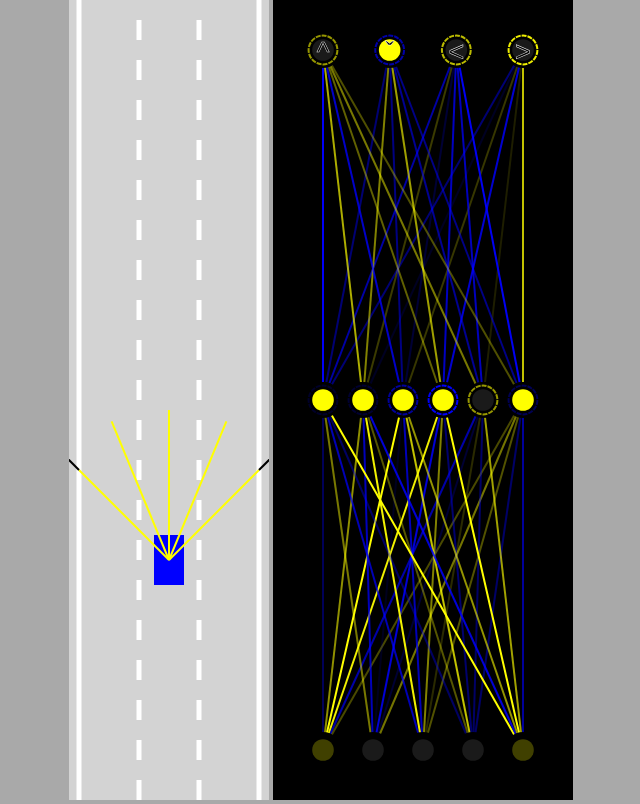
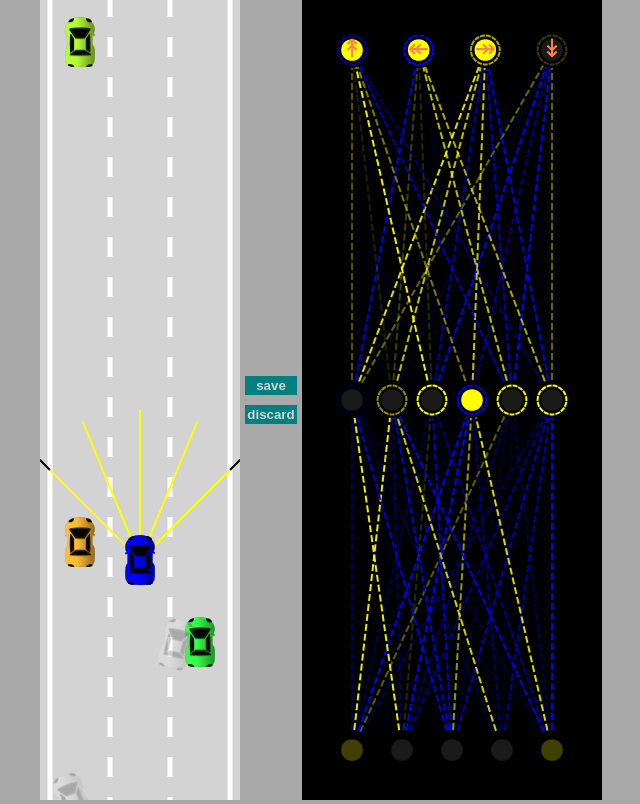
Before and after one commit to boskoa/self-driving-car, a plain HTML site: page index.html in a window 1280 px wide. Shown: the whole page, without its empty margins (319-959 px from the left). Drawn offline with Linux system fonts and the light colour scheme.

Commit message:
Randomized traffic

```diff
--- a/car.js
+++ b/car.js
@@ -1,5 +1,5 @@
 class Car {
-  constructor(x, y, width, height, controlType, maxSpeed = 3) {
+  constructor(x, y, width, height, controlType, maxSpeed = 3, color = "blue") {
     this.x = x;
     this.y = y;
     this.width = width;
@@ -20,6 +20,22 @@ class Car {
     }
 
     this.controls = new Controls(controlType);
+
+    this.img = new Image();
+    this.img.src = "car.png";
+
+    this.mask = document.createElement("canvas");
+    this.mask.width = width;
+    this.mask.height = height;
+    const maskCtx = this.mask.getContext("2d");
+    this.img.onload = () => {
+      maskCtx.fillStyle = color;
+      maskCtx.rect(0, 0, this.width, this.height);
+      maskCtx.fill();
+
+      maskCtx.globalCompositeOperation = "destination-atop";
+      maskCtx.drawImage(this.img, 0, 0, this.width, this.height);
+    };
   }
 
   update(roadBorders, traffic) {
@@ -122,8 +138,8 @@ class Car {
     this.y -= Math.cos(this.angle) * this.speed;
   }
 
-  draw(ctx, color) {
-    if (this.damaged) {
+  draw(ctx, drawSensor = false) {
+    /* if (this.damaged) {
       ctx.fillStyle = "red";
     } else {
       ctx.fillStyle = color;
@@ -134,10 +150,37 @@ class Car {
       ctx.lineTo(this.polygon[i].x, this.polygon[i].y);
     }
 
-    ctx.fill();
+    ctx.fill(); */
 
-    if (this.sensor) {
+    if (this.sensor && drawSensor) {
       this.sensor.draw(ctx);
     }
+
+    ctx.save();
+
+    ctx.translate(this.x, this.y);
+    ctx.rotate(-this.angle);
+
+    if (!this.damaged) {
+      ctx.drawImage(
+        this.mask,
+        -this.width / 2,
+        -this.height / 2,
+        this.width,
+        this.height
+      );
+
+      ctx.globalCompositeOperation = "multiply";
+    }
+
+    ctx.drawImage(
+      this.img,
+      -this.width / 2,
+      -this.height / 2,
+      this.width,
+      this.height
+    );
+
+    ctx.restore();
   }
 }
--- a/controls.js
+++ b/controls.js
@@ -20,14 +20,14 @@ class Controls {
         case "ArrowUp":
           this.forward = true;
           break;
-        case "ArrowDown":
-          this.reverse = true;
-          break;
         case "ArrowLeft":
           this.left = true;
           break;
         case "ArrowRight":
           this.right = true;
+          break;
+        case "ArrowDown":
+          this.reverse = true;
           break;
         default:
           return;
--- a/index.html
+++ b/index.html
@@ -9,11 +9,15 @@
 
 <body>
   <canvas id="carCanvas"></canvas>
+  <div id="verticalButtons">
+    <button onclick="save()">save</button>
+    <button onclick="discard()">discard</button>
+  </div>
   <canvas id="networkCanvas"></canvas>
+  <script src="utils.js"></script>
   <script src="visualizer.js"></script>
   <script src="network.js"></script>
   <script src="sensor.js"></script>
-  <script src="utils.js"></script>
   <script src="road.js"></script>
   <script src="controls.js"></script>
   <script src="car.js"></script>
--- a/main.js
+++ b/main.js
@@ -6,30 +6,92 @@ networkCanvas.width = 300;
 const carCtx = carCanvas.getContext("2d");
 const networkCtx = networkCanvas.getContext("2d");
 const road = new Road(carCanvas.width / 2, carCanvas.width * 0.9);
-const car = new Car(road.getLaneCenter(1), 100, 30, 50, "KEYS");
-const traffic = [new Car(road.getLaneCenter(1), -100, 30, 50, "DUMMY", 2)];
+const N = 20;
+const trafficCount = 10;
+const positions = getPositions(trafficCount);
+const cars = generateCars(N);
+let bestCar = cars[0];
+if (localStorage.getItem("bestBrain")) {
+  cars.forEach((car, i) => {
+    car.brain = JSON.parse(localStorage.getItem("bestBrain"));
+    if (i !== 0) {
+      NeuralNetwork.mutate(car.brain, 0.05);
+    }
+  });
+}
+
+const traffic = [...new Array(trafficCount)].map((i) => (i = generateDummy()));
 
 animate();
 
-function animate() {
+function save() {
+  localStorage.setItem("bestBrain", JSON.stringify(bestCar.brain));
+}
+
+function discard() {
+  localStorage.removeItem("bestBrain");
+}
+
+function generateCars(N) {
+  const cars = [];
+  for (let i = 0; i < N; i++) {
+    cars.push(new Car(road.getLaneCenter(1), 100, 30, 50, "AI", 3, "blue"));
+  }
+
+  return cars;
+}
+
+function generateDummy() {
+  const position = positions.splice(
+    Math.round(Math.random() * (positions.length - 1)),
+    1
+  )[0];
+
+  const car = new Car(
+    road.getLaneCenter(getRandomLane(road.laneCount)),
+    position,
+    30,
+    50,
+    "DUMMY",
+    2,
+    getRandomColor()
+  );
+
+  return car;
+}
+
+function animate(time) {
   for (let i = 0; i < traffic.length; i++) {
     traffic[i].update(road.borders, []);
   }
-  car.update(road.borders, traffic);
+
+  for (let i = 0; i < cars.length; i++) {
+    cars[i].update(road.borders, traffic);
+  }
+
+  bestCar = cars.find((c) => c.y === Math.min(...cars.map((a) => a.y)));
+
   carCanvas.height = window.innerHeight;
   networkCanvas.height = window.innerHeight;
 
   carCtx.save();
 
-  carCtx.translate(0, -car.y + carCanvas.height * 0.7);
+  carCtx.translate(0, -bestCar.y + carCanvas.height * 0.7);
   road.draw(carCtx);
   for (let i = 0; i < traffic.length; i++) {
-    traffic[i].draw(carCtx, "green");
+    traffic[i].draw(carCtx);
   }
-  car.draw(carCtx, "blue");
+
+  carCtx.globalAlpha = 0.2;
+  for (let i = 0; i < cars.length; i++) {
+    cars[i].draw(carCtx);
+  }
+  carCtx.globalAlpha = 1;
+  bestCar.draw(carCtx, true);
 
   carCtx.restore();
 
-  Visualizer.drawNetwork(networkCtx, car.brain);
+  networkCtx.lineDashOffset = -time / 100;
+  Visualizer.drawNetwork(networkCtx, bestCar.brain);
   requestAnimationFrame(animate);
 }
--- a/network.js
+++ b/network.js
@@ -14,6 +14,24 @@ class NeuralNetwork {
     }
 
     return outputs;
+  }
+
+  static mutate(network, amount = 1) {
+    network.levels.forEach((l) => {
+      for (let i = 0; i < l.biases.length; i++) {
+        l.biases[i] = lerp(l.biases[i], Math.random() * 2 - 1, amount);
+      }
+
+      for (let i = 0; i < l.weights.length; i++) {
+        for (let j = 0; j < l.weights[i].length; j++) {
+          l.weights[i][j] = lerp(
+            l.weights[i][j],
+            Math.random() * 2 - 1,
+            amount
+          );
+        }
+      }
+    });
   }
 }
 
--- a/style.css
+++ b/style.css
@@ -7,7 +7,9 @@
 body {
   background-color: darkgray;
   overflow: hidden;
-  text-align: center;
+  display: flex;
+  justify-content: center;
+  gap: 5px;
 }
 
 #carCanvas {
@@ -17,3 +19,24 @@ body {
 #networkCanvas {
   background-color: black;
 }
+
+#verticalButtons {
+  display: flex;
+  flex-direction: column;
+  justify-content: center;
+  gap: 10px;
+
+  & button {
+    border: none;
+    background-color: teal;
+    color: lightgray;
+    font-weight: 800;
+    padding: 2px;
+    cursor: pointer;
+    transition: all 0.2s;
+  }
+
+  & button:hover {
+    background-color: rgb(0, 71, 71);
+  }
+}
--- a/utils.js
+++ b/utils.js
@@ -49,3 +49,24 @@ function getRGBA(value) {
 
   return `rgba(${R}, ${G}, ${B}, ${alpha})`;
 }
+
+function getRandomColor() {
+  const hue = 290 + Math.random() * 260;
+  return `hsl(${hue}, 100%, 60%)`;
+}
+
+function getPositions(count) {
+  const positions = [];
+
+  for (let i = 1; i < count * 2; i++) {
+    positions.push(i * -100);
+  }
+
+  return positions;
+}
+
+function getRandomLane(count) {
+  const lane = Math.round(Math.random() * (count - 1));
+
+  return lane;
+}
--- a/visualizer.js
+++ b/visualizer.js
@@ -16,6 +16,9 @@ class Visualizer {
           0,
           network.levels.length === 1 ? 0.5 : i / (network.levels.length - 1)
         );
+
+      ctx.setLineDash([7, 3]);
+
       Visualizer.drawLevel(
         ctx,
         network.levels[i],
@@ -23,7 +26,7 @@ class Visualizer {
         levelTop,
         width,
         levelHeight,
-        i === network.levels.length - 1 ? ["^", "ˇ", "<", ">"] : []
+        i === network.levels.length - 1 ? ["↟", "↞", "↠", "↡"] : []
       );
     }
   }
@@ -38,10 +41,10 @@ class Visualizer {
 
     for (let i = 0; i < inputs.length; i++) {
       for (let j = 0; j < outputs.length; j++) {
-        ctx.strokeStyle = getRGBA(weights[i][j]);
         ctx.beginPath();
         ctx.moveTo(Visualizer.#getNodeX(inputs, i, left, right), bottom);
         ctx.lineTo(Visualizer.#getNodeX(outputs, j, left, right), top);
+        ctx.strokeStyle = getRGBA(weights[i][j]);
         ctx.stroke();
       }
     }
@@ -81,12 +84,12 @@ class Visualizer {
         ctx.beginPath();
         ctx.textAlign = "center";
         ctx.baseLine = "middle";
-        ctx.fillStyle = "black";
-        ctx.strokeStyle = "white";
-        ctx.font = nodeRadius * 1.5 + "px Arial";
-        ctx.fillText(outputLabels[i], x, top + nodeRadius * 0.6);
-        ctx.lineWidth = 0.5;
-        ctx.strokeText(outputLabels[i], x, top + nodeRadius * 0.6);
+        ctx.fillStyle = "coral";
+        ctx.strokeStyle = "black";
+        ctx.font = nodeRadius * 1.4 + "px Arial";
+        ctx.fillText(outputLabels[i], x, top + nodeRadius * 0.4);
+        ctx.lineWidth = 0.3;
+        //ctx.strokeText(outputLabels[i], x, top + nodeRadius * 0.4);
       }
     }
   }
```
Also changed, not shown: car.png (added).
